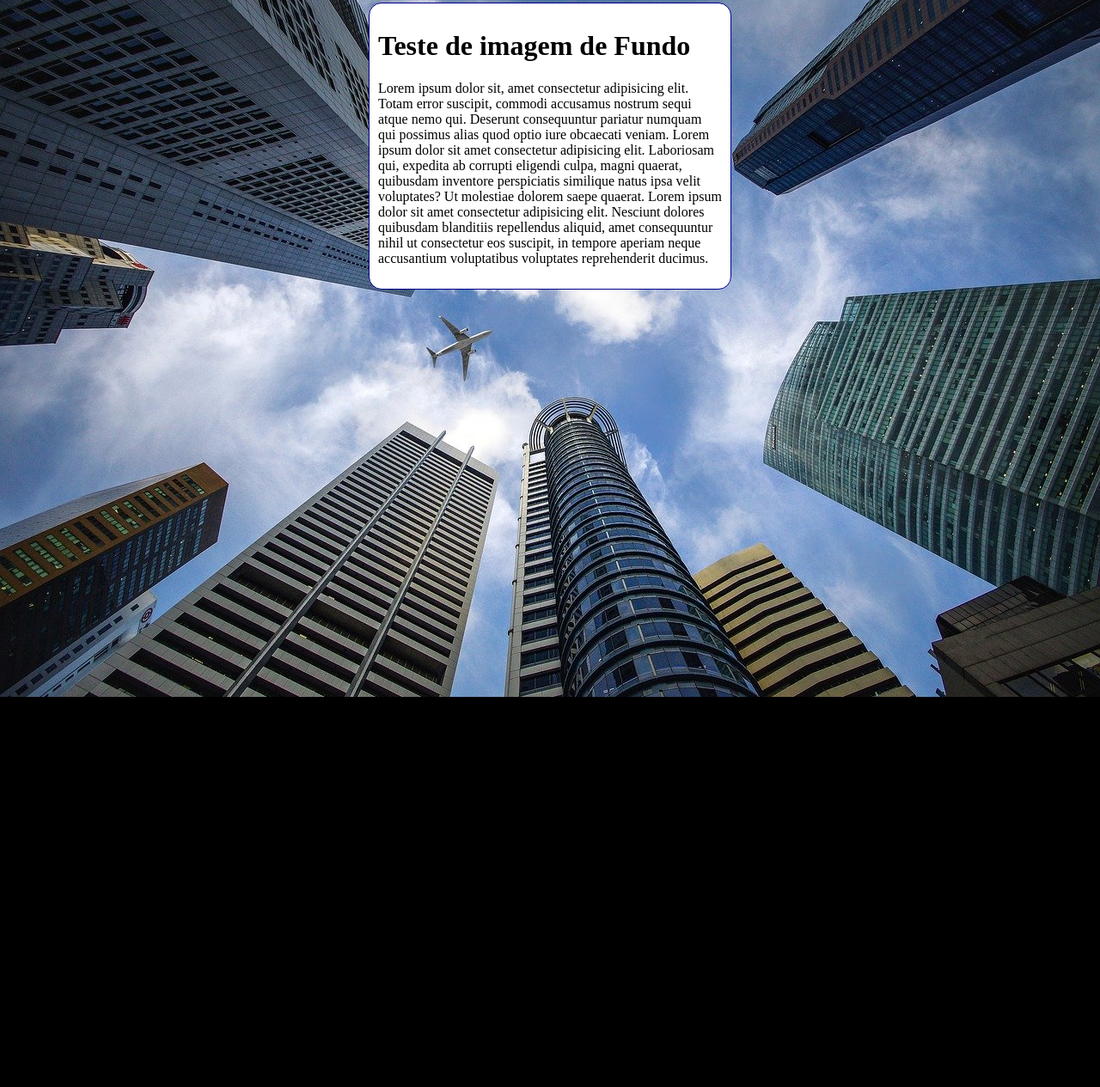
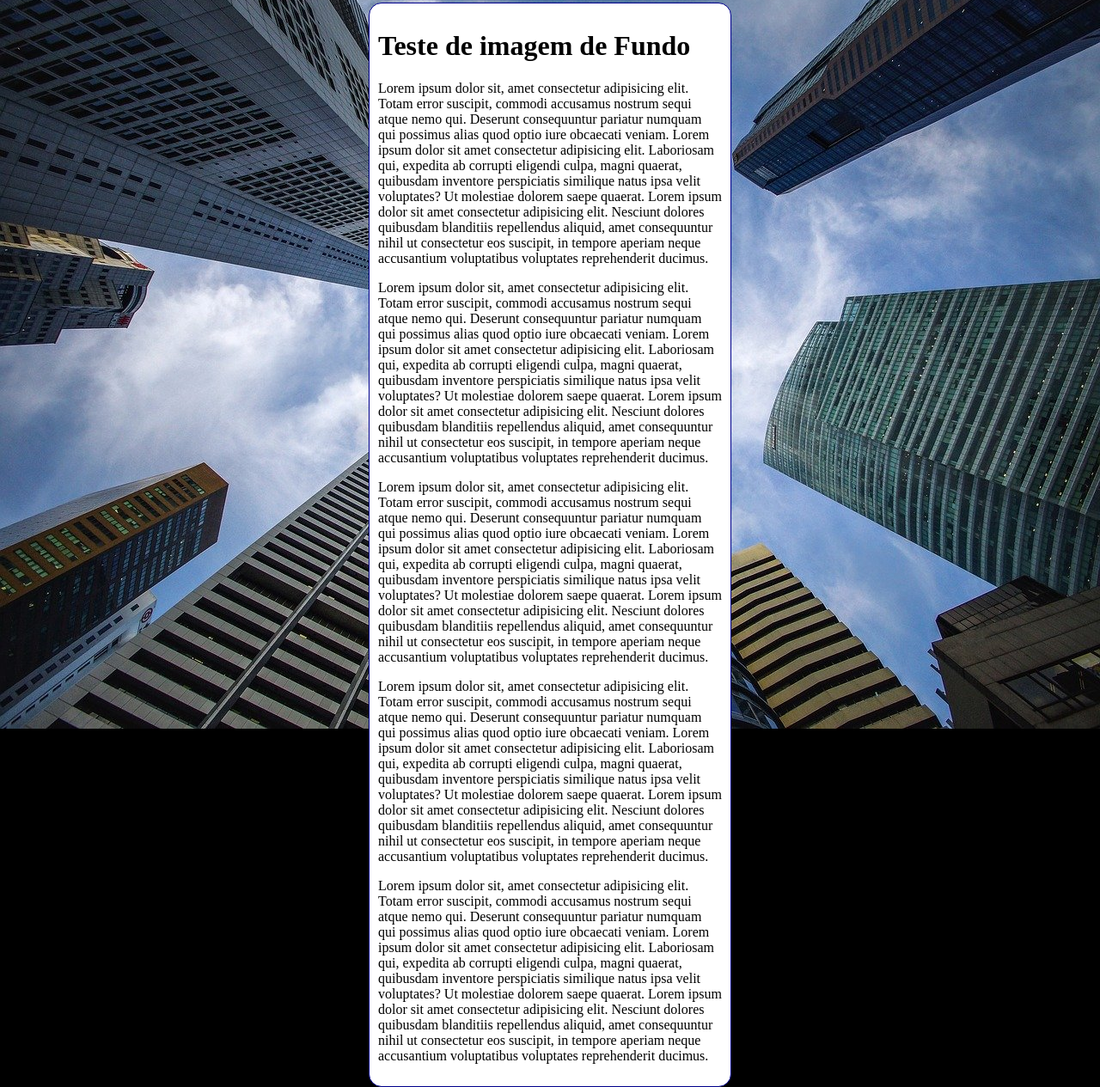
Before and after one commit to DaviCucco/projetoandroid, a plain HTML site: page exercicios/fundo006/fundo006.html in a window 1280 px wide. Shown: the part 5-1270 px from the top of the page at 86% size. Before the commit the page ends 816 px from the top, so only its background shows below. Drawn offline with Linux system fonts and the light colour scheme.

Commit message:
add lorem

```diff
--- a/exercicios/fundo006/fundo006.html
+++ b/exercicios/fundo006/fundo006.html
@@ -29,6 +29,10 @@
     <main>
         <h1>Teste de imagem de Fundo</h1>
         <p>Lorem ipsum dolor sit, amet consectetur adipisicing elit. Totam error suscipit, commodi accusamus nostrum sequi atque nemo qui. Deserunt consequuntur pariatur numquam qui possimus alias quod optio iure obcaecati veniam. Lorem ipsum dolor sit amet consectetur adipisicing elit. Laboriosam qui, expedita ab corrupti eligendi culpa, magni quaerat, quibusdam inventore perspiciatis similique natus ipsa velit voluptates? Ut molestiae dolorem saepe quaerat. Lorem ipsum dolor sit amet consectetur adipisicing elit. Nesciunt dolores quibusdam blanditiis repellendus aliquid, amet consequuntur nihil ut consectetur eos suscipit, in tempore aperiam neque accusantium voluptatibus voluptates reprehenderit ducimus.</p>
+        <p>Lorem ipsum dolor sit, amet consectetur adipisicing elit. Totam error suscipit, commodi accusamus nostrum sequi atque nemo qui. Deserunt consequuntur pariatur numquam qui possimus alias quod optio iure obcaecati veniam. Lorem ipsum dolor sit amet consectetur adipisicing elit. Laboriosam qui, expedita ab corrupti eligendi culpa, magni quaerat, quibusdam inventore perspiciatis similique natus ipsa velit voluptates? Ut molestiae dolorem saepe quaerat. Lorem ipsum dolor sit amet consectetur adipisicing elit. Nesciunt dolores quibusdam blanditiis repellendus aliquid, amet consequuntur nihil ut consectetur eos suscipit, in tempore aperiam neque accusantium voluptatibus voluptates reprehenderit ducimus.</p>
+        <p>Lorem ipsum dolor sit, amet consectetur adipisicing elit. Totam error suscipit, commodi accusamus nostrum sequi atque nemo qui. Deserunt consequuntur pariatur numquam qui possimus alias quod optio iure obcaecati veniam. Lorem ipsum dolor sit amet consectetur adipisicing elit. Laboriosam qui, expedita ab corrupti eligendi culpa, magni quaerat, quibusdam inventore perspiciatis similique natus ipsa velit voluptates? Ut molestiae dolorem saepe quaerat. Lorem ipsum dolor sit amet consectetur adipisicing elit. Nesciunt dolores quibusdam blanditiis repellendus aliquid, amet consequuntur nihil ut consectetur eos suscipit, in tempore aperiam neque accusantium voluptatibus voluptates reprehenderit ducimus.</p>
+        <p>Lorem ipsum dolor sit, amet consectetur adipisicing elit. Totam error suscipit, commodi accusamus nostrum sequi atque nemo qui. Deserunt consequuntur pariatur numquam qui possimus alias quod optio iure obcaecati veniam. Lorem ipsum dolor sit amet consectetur adipisicing elit. Laboriosam qui, expedita ab corrupti eligendi culpa, magni quaerat, quibusdam inventore perspiciatis similique natus ipsa velit voluptates? Ut molestiae dolorem saepe quaerat. Lorem ipsum dolor sit amet consectetur adipisicing elit. Nesciunt dolores quibusdam blanditiis repellendus aliquid, amet consequuntur nihil ut consectetur eos suscipit, in tempore aperiam neque accusantium voluptatibus voluptates reprehenderit ducimus.</p>
+        <p>Lorem ipsum dolor sit, amet consectetur adipisicing elit. Totam error suscipit, commodi accusamus nostrum sequi atque nemo qui. Deserunt consequuntur pariatur numquam qui possimus alias quod optio iure obcaecati veniam. Lorem ipsum dolor sit amet consectetur adipisicing elit. Laboriosam qui, expedita ab corrupti eligendi culpa, magni quaerat, quibusdam inventore perspiciatis similique natus ipsa velit voluptates? Ut molestiae dolorem saepe quaerat. Lorem ipsum dolor sit amet consectetur adipisicing elit. Nesciunt dolores quibusdam blanditiis repellendus aliquid, amet consequuntur nihil ut consectetur eos suscipit, in tempore aperiam neque accusantium voluptatibus voluptates reprehenderit ducimus.</p>
     </main>
 </body>
 </html>
```
